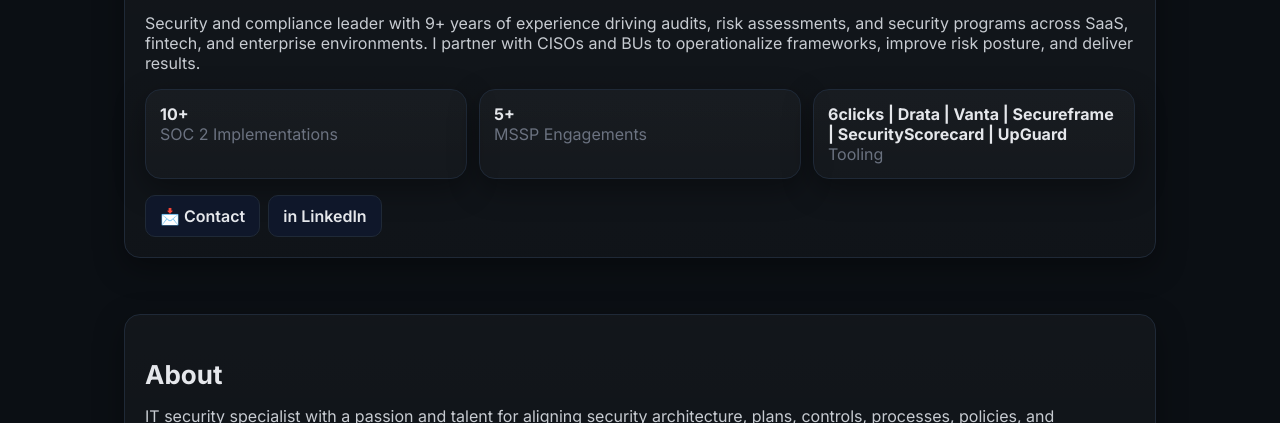
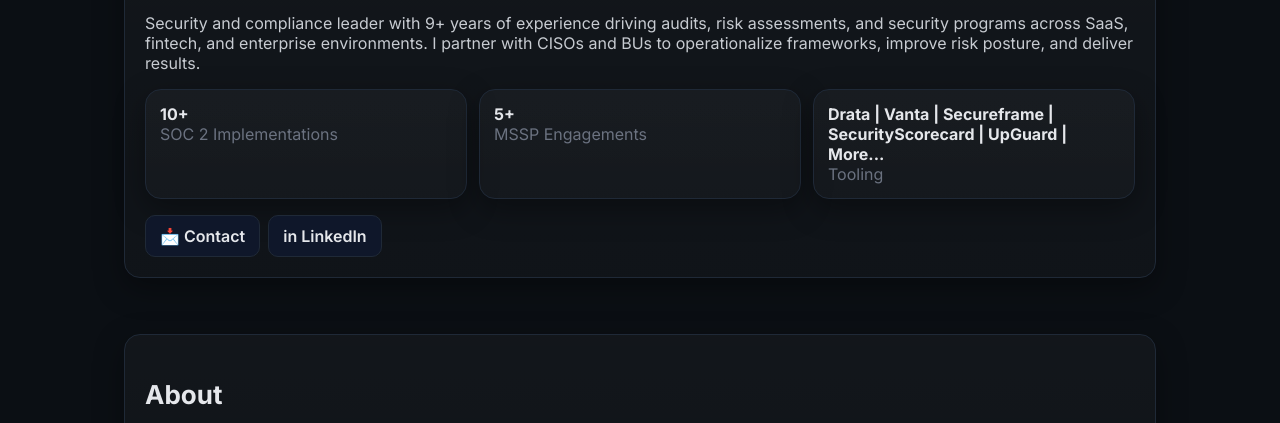
Before and after one commit to chaudhryabrar/chaudhryabrar.github.io, a plain HTML site: page index.html in a window 1280 px wide. Shown: the part 313-736 px from the top of the page. Drawn offline with Linux system fonts and the light colour scheme.

Commit message:
Update index.html

```diff
--- a/index.html
+++ b/index.html
@@ -76,7 +76,7 @@
         <div class="kpi">
           <div class="card"><strong>10+</strong><br><span class="muted">SOC 2 Implementations</span></div>
           <div class="card"><strong>5+</strong><br><span class="muted">MSSP Engagements</span></div>
-          <div class="card"><strong>6clicks | Drata | Vanta | Secureframe | SecurityScorecard | UpGuard</strong><br><span class="muted">Tooling</span></div>
+          <div class="card"><strong>Drata | Vanta | Secureframe | SecurityScorecard | UpGuard | More...</strong><br><span class="muted">Tooling</span></div>
         </div>
         <div style="margin-top:16px;display:flex;gap:8px;flex-wrap:wrap">
           <a class="btn" href="#contact">📩 Contact</a>
```
